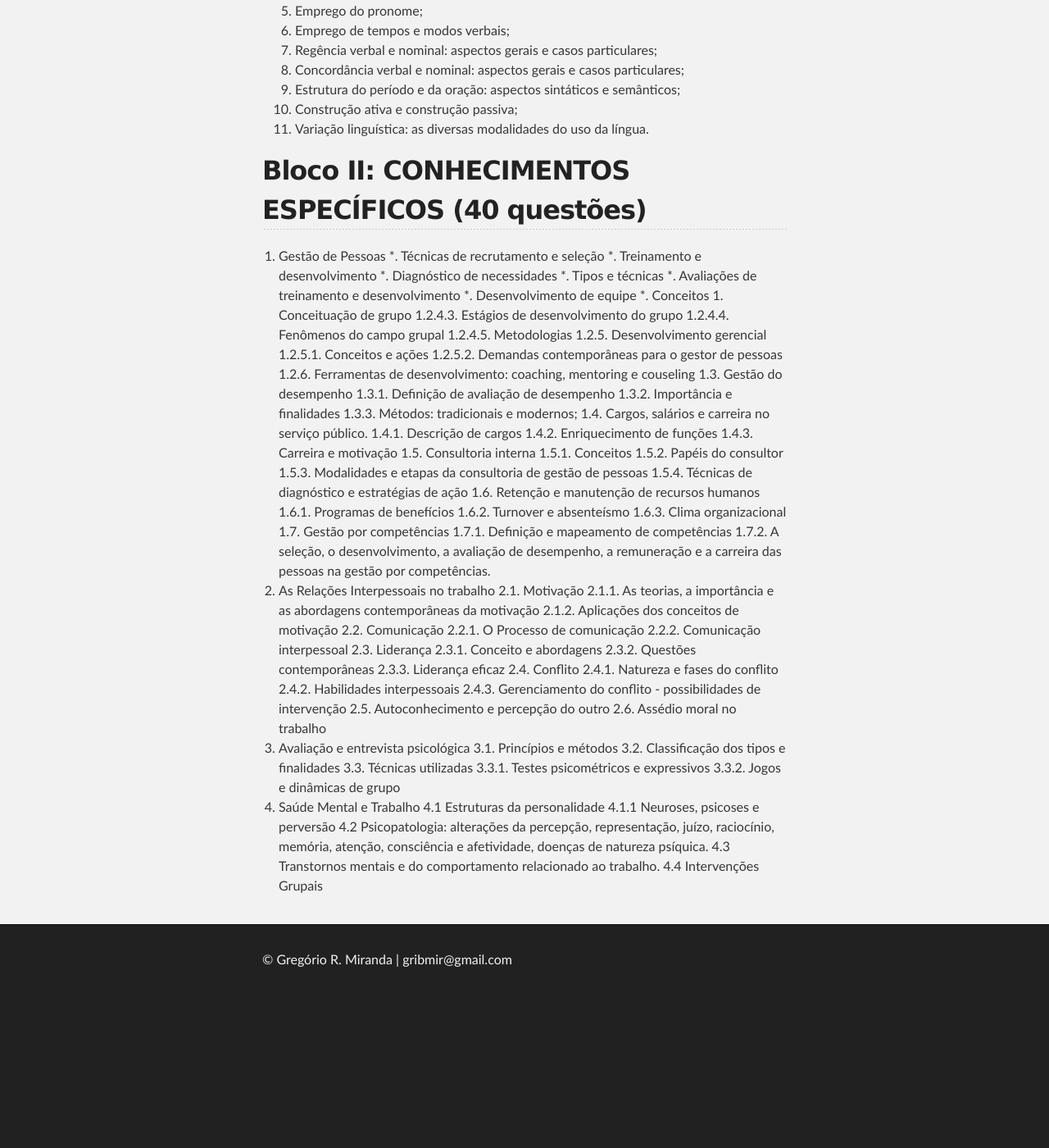
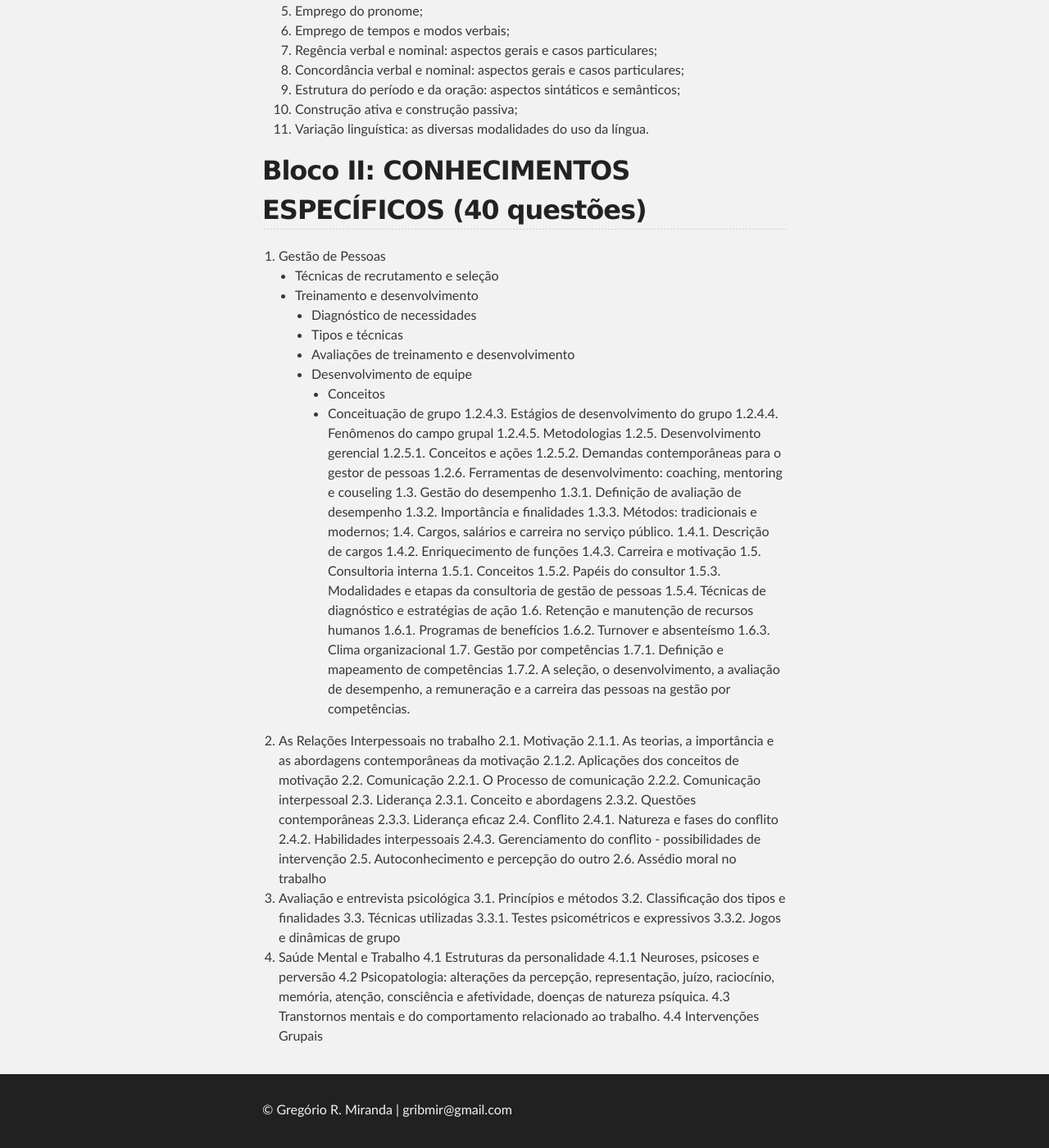
Before and after one commit to ggio/Teste, a Jekyll site: the page built from editais/CMBH.md, in a window 1280 px wide and 1400 px high, scrolled down 1846 px. Shown: the whole window at 82% size. Built offline with Jekyll 4.4.1, drawn with Linux system fonts in a browser that asks for light colours; before the commit the page ends 3063 px from its top, so only the background shows below that.

Commit message:
agoravai

```diff
--- a/editais/CMBH.md
+++ b/editais/CMBH.md
@@ -70,14 +70,14 @@ Pontuação: 25x2
 ## Bloco II: CONHECIMENTOS ESPECÍFICOS (40 questões)
 
 1. Gestão de Pessoas
-    *. Técnicas de recrutamento e seleção
-    *. Treinamento e desenvolvimento
-        *. Diagnóstico de necessidades
-        *. Tipos e técnicas
-        *. Avaliações de treinamento e desenvolvimento
-        *. Desenvolvimento de equipe
-            *. Conceitos
-            1. Conceituação de grupo
+    * Técnicas de recrutamento e seleção
+    * Treinamento e desenvolvimento
+        * Diagnóstico de necessidades
+        * Tipos e técnicas
+        * Avaliações de treinamento e desenvolvimento
+        * Desenvolvimento de equipe
+            * Conceitos
+            * Conceituação de grupo
             1.2.4.3. Estágios de desenvolvimento do grupo
             1.2.4.4. Fenômenos do campo grupal
             1.2.4.5. Metodologias
```
